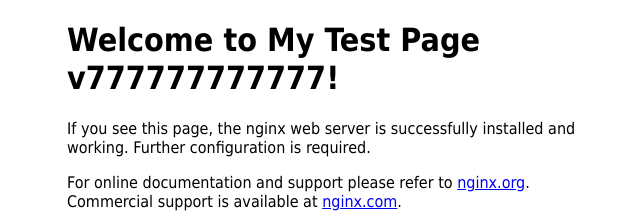
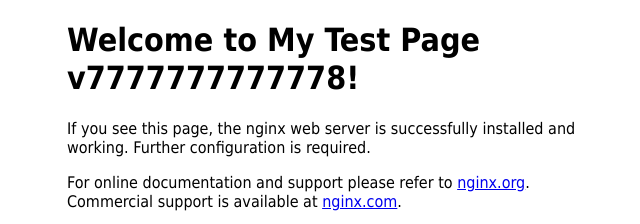
Before and after one commit to nrr-rus/docker-nginx, a plain HTML site: page index.html in a window 1280 px wide. Shown: the top 224 px of the page, 293-933 px from the left. Drawn offline with Linux system fonts and the light colour scheme.

Commit message:
Update index.html

```diff
--- a/index.html
+++ b/index.html
@@ -11,7 +11,7 @@
 </style>
 </head>
 <body>
-<h1>Welcome to My Test Page v777777777777!</h1>
+<h1>Welcome to My Test Page v7777777777778!</h1>
 <p>If you see this page, the nginx web server is successfully installed and
 working. Further configuration is required.</p>
 
```
